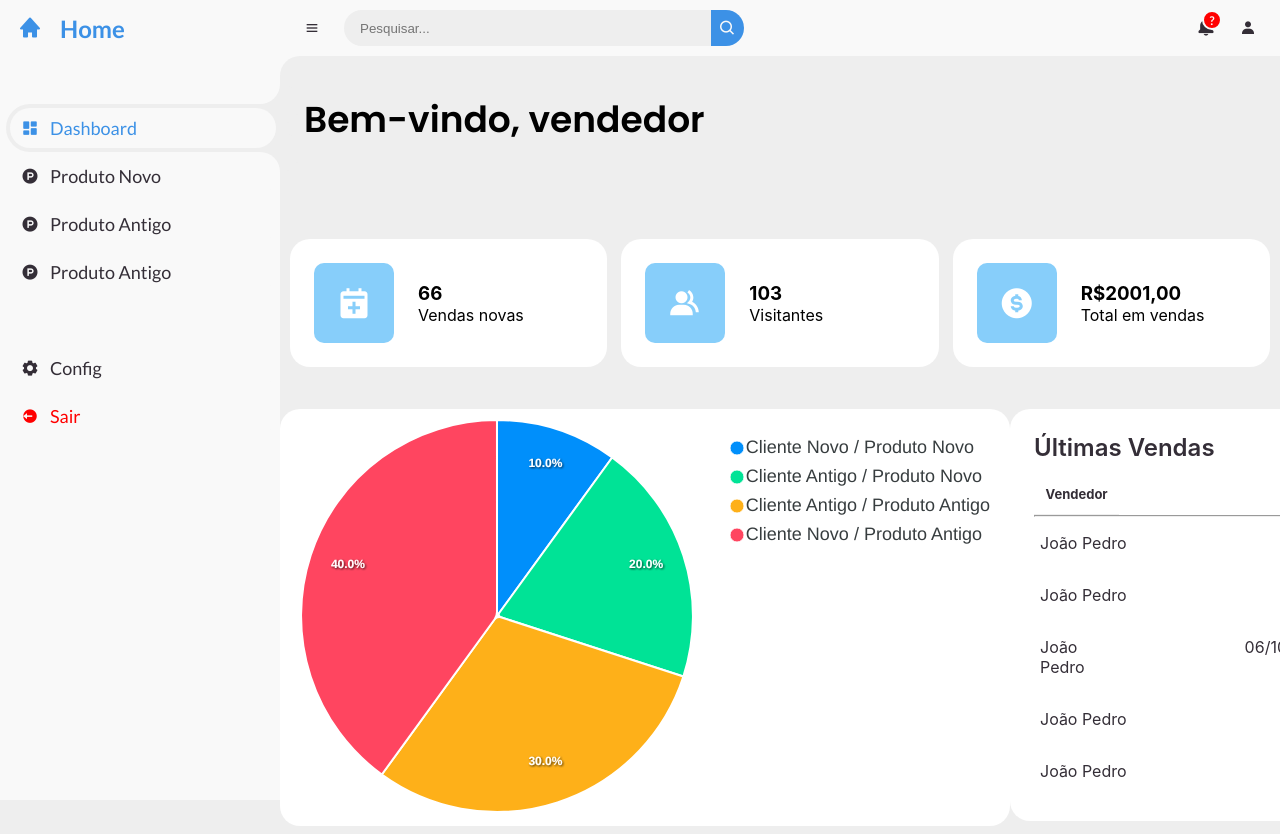
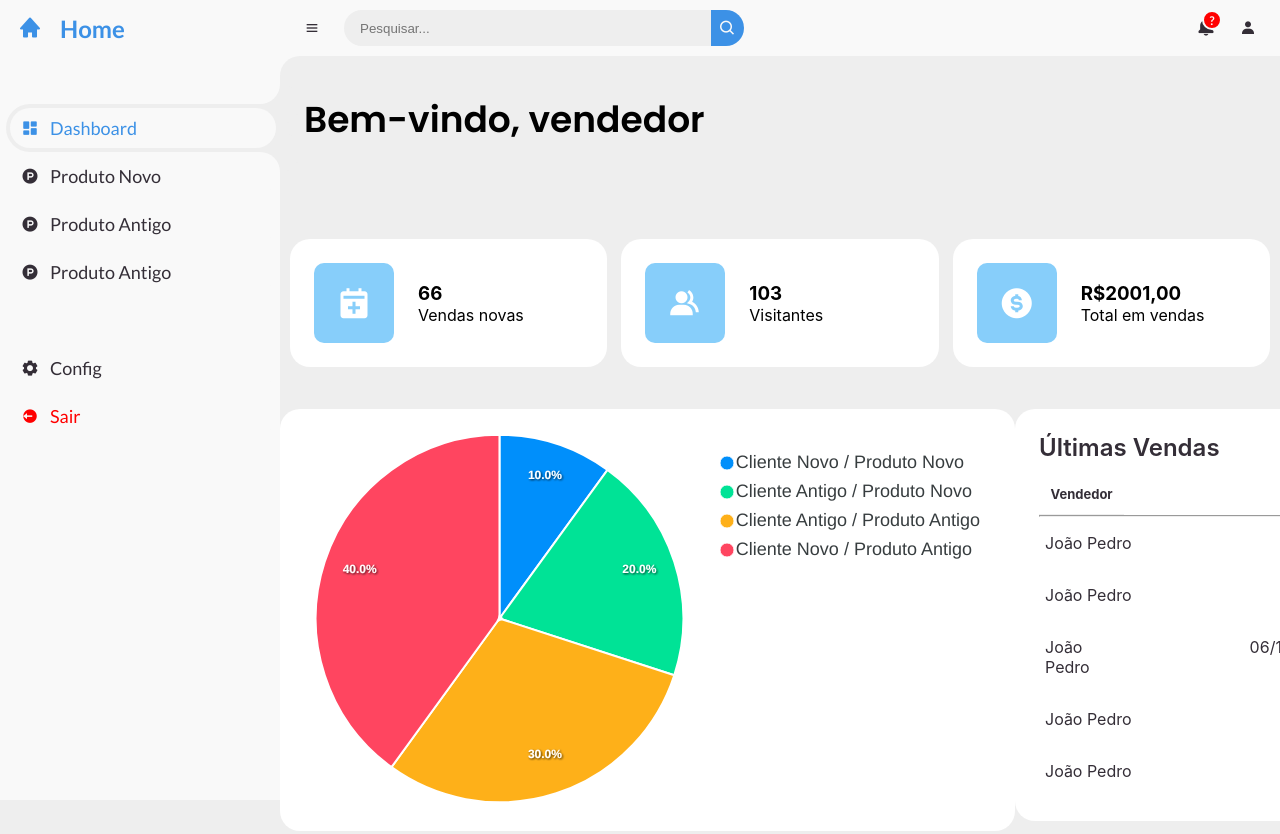
Before and after one commit to Code-Lotus/api3-frontend, a React (Create React App) app: page / in a window 1280 px wide. Shown: the top 834 px of the page. Built offline with nearby package versions, Linux system fonts and the light colour scheme.

Commit message:
Reajustando padding do gráfico
Reajustando padding do gráfico de pizza.

Co-Authored-By: Sandro-Pimentel <125677890+Sandro-Pimentel@users.noreply.github.com>

```diff
--- a/src/components/graficos/pie/index.tsx
+++ b/src/components/graficos/pie/index.tsx
@@ -18,11 +18,10 @@ export default class Pizza extends Component<Props> {
       options: {
         labels: this.props.legenda,
         chart: {
-          id: "pie"
+          id: "pie",
         },
         legend: {
           fontSize: '18px'
-
         }
       }
   };
@@ -35,7 +34,7 @@ export default class Pizza extends Component<Props> {
             options={this.state.options}
             series={this.state.series}
             type="pie"
-            width="730"
+            width="705"
           />
         </div>
       </div>
--- a/src/components/graficos/pie/pie.module.scss
+++ b/src/components/graficos/pie/pie.module.scss
@@ -7,6 +7,7 @@
     border-radius: 20px;
     font-weight: 600;
     font-size: 2rem;
+    padding: 15px
 }
 
 .apexcharts-legend-series{
```
